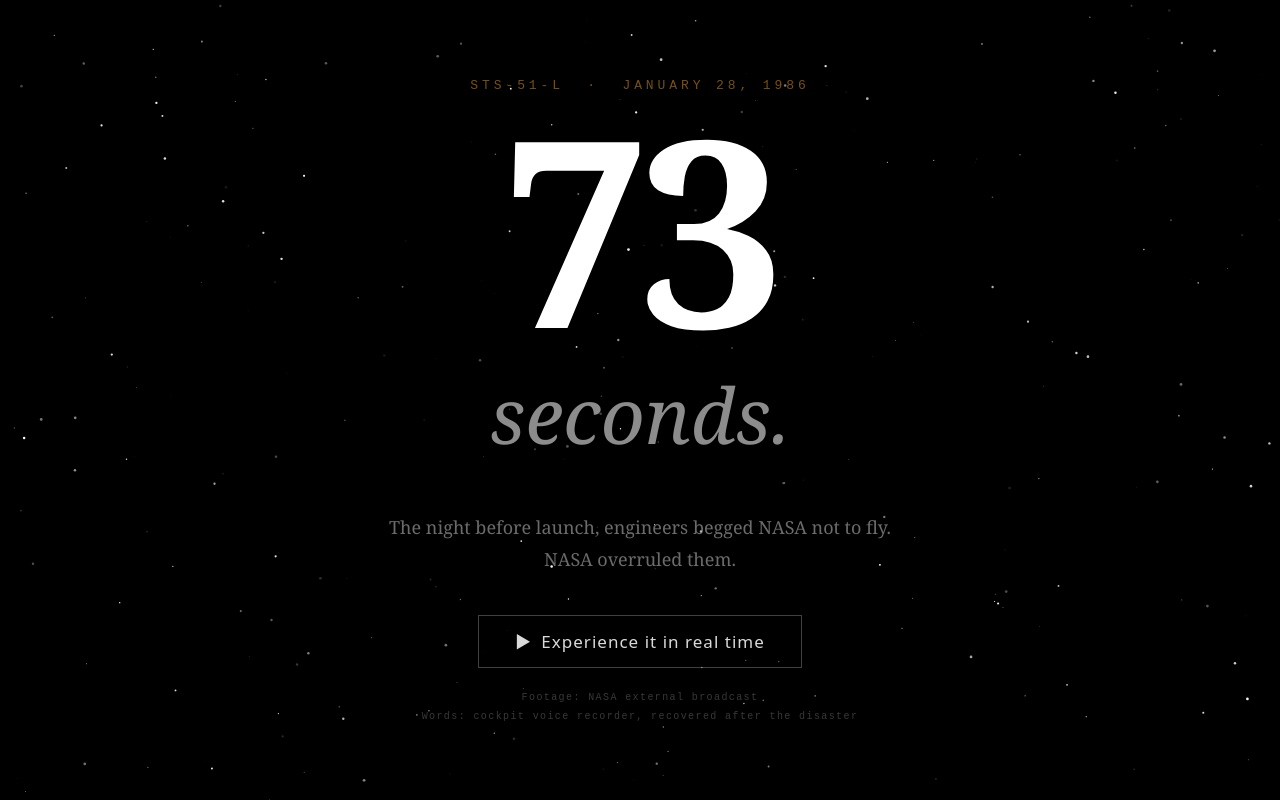
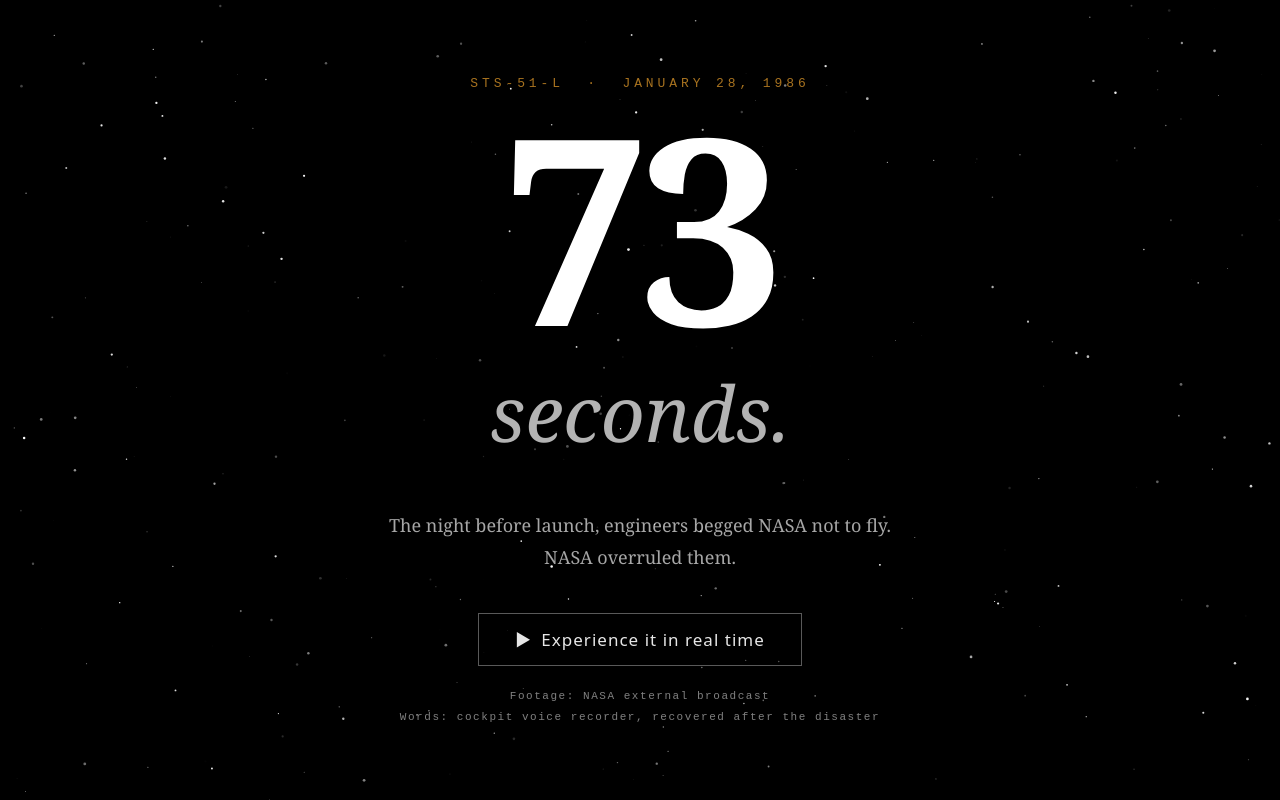
Before and after one commit to opitaru-sys/final-transmission, a React (Vite) app: page /#/ in a window 1280 px wide. Built offline with nearby package versions, Linux system fonts and the light colour scheme.

Commit message:
Fix intro screen text readability; bump all dim opacity values

```diff
--- a/src/pages/Story.module.css
+++ b/src/pages/Story.module.css
@@ -76,7 +76,7 @@
   font-size: clamp(10px, 1.4vw, 13px);
   letter-spacing: 0.3em;
   text-transform: uppercase;
-  color: rgba(196, 134, 37, 0.6);
+  color: rgba(196, 134, 37, 0.85);
   margin-bottom: 16px;
 }
 
@@ -93,7 +93,7 @@
   font-family: var(--serif);
   font-size: clamp(32px, 6vw, 80px);
   font-style: italic;
-  color: rgba(255, 255, 255, 0.55);
+  color: rgba(255, 255, 255, 0.7);
   margin-top: 4px;
   margin-bottom: 28px;
 }
@@ -101,7 +101,7 @@
 .introContext {
   font-family: var(--serif);
   font-size: clamp(14px, 1.8vw, 18px);
-  color: rgba(255, 255, 255, 0.42);
+  color: rgba(255, 255, 255, 0.65);
   line-height: 1.75;
   margin-bottom: 40px;
 }
@@ -109,8 +109,8 @@
 .beginBtn {
   display: inline-block;
   background: none;
-  border: 1px solid rgba(255, 255, 255, 0.25);
-  color: rgba(255, 255, 255, 0.85);
+  border: 1px solid rgba(255, 255, 255, 0.35);
+  color: rgba(255, 255, 255, 0.9);
   font-family: var(--sans);
   font-size: clamp(14px, 1.8vw, 17px);
   letter-spacing: 0.06em;
@@ -128,9 +128,9 @@
 
 .introHint {
   font-family: var(--mono);
-  font-size: 10px;
+  font-size: 11px;
   letter-spacing: 0.14em;
-  color: rgba(255, 255, 255, 0.22);
+  color: rgba(255, 255, 255, 0.5);
   line-height: 1.9;
 }
 
```
